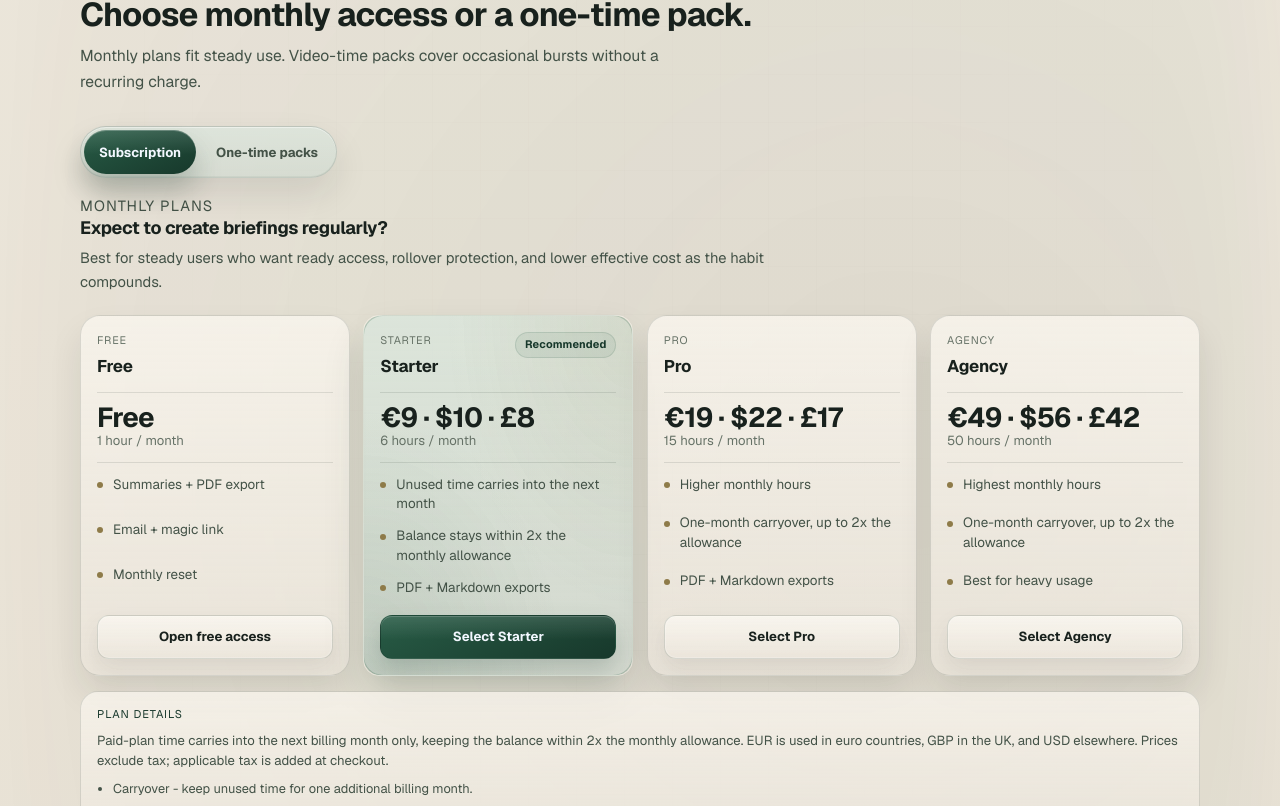
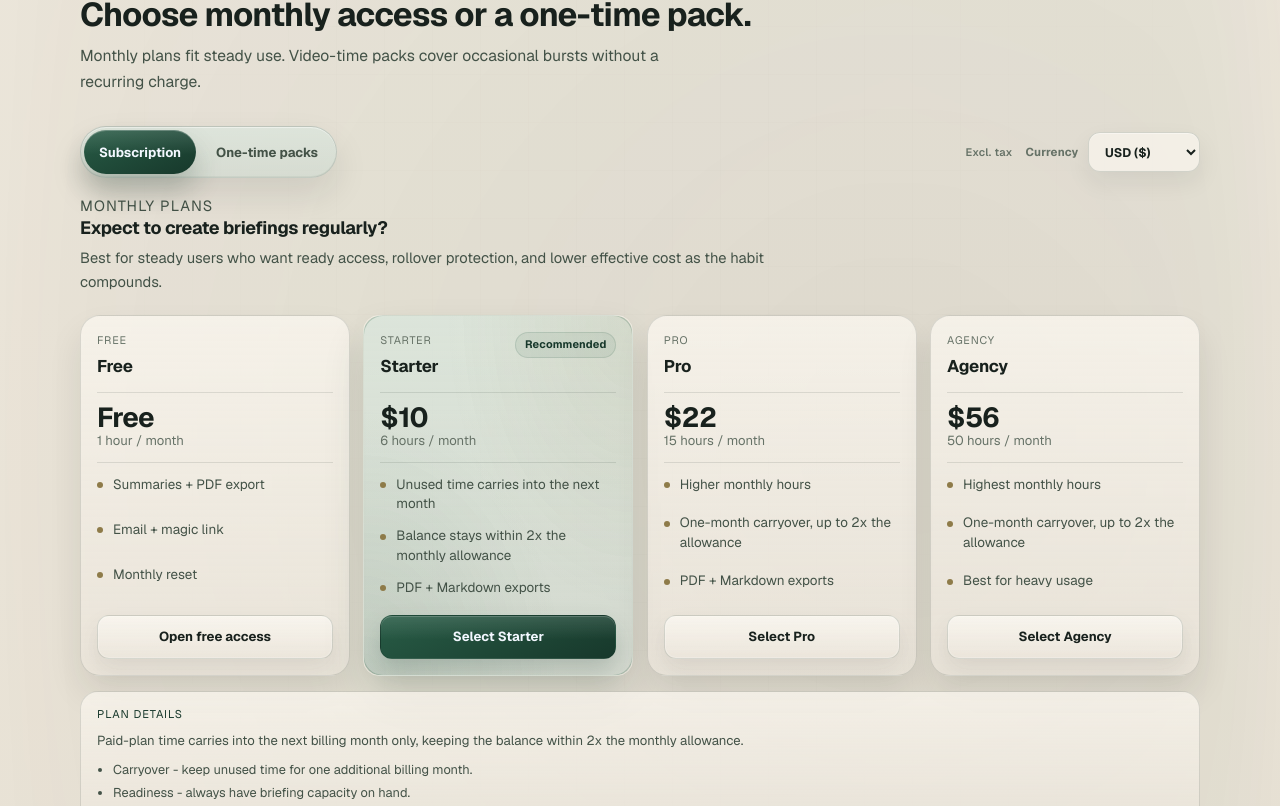
Before and after one commit to cpujades/fathom, a Next.js app in the folder apps/web/: page / in a window 1280 px wide. Shown: the part 3334-4140 px from the top of the page. Built offline with nearby package versions, Linux system fonts and the light colour scheme; no server answers.

Commit message:
feat(billing): add consistent currency previews

```diff
--- a/apps/web/app/app/billing/billing-page.module.css
+++ b/apps/web/app/app/billing/billing-page.module.css
@@ -124,6 +124,34 @@
 
 .offerSection {
   margin-top: 0.2rem;
+}
+
+.currencyControl {
+  display: inline-flex;
+  flex: 0 0 auto;
+  align-items: center;
+  gap: 0.55rem;
+  color: var(--app-text-soft);
+  font-size: 0.72rem;
+  font-weight: 700;
+}
+
+.currencyControl select {
+  min-height: 40px;
+  border: 1px solid var(--app-line-strong);
+  border-radius: 12px;
+  padding: 0.44rem 2rem 0.44rem 0.72rem;
+  color: var(--app-text);
+  background: rgba(250, 248, 242, 0.82);
+  box-shadow: inset 0 1px 0 rgba(255, 255, 255, 0.48);
+  font: inherit;
+  font-size: 0.78rem;
+  cursor: pointer;
+}
+
+.currencyControl select:focus-visible {
+  outline: 2px solid var(--app-brand);
+  outline-offset: 2px;
 }
 
 .offerSwitch {
--- a/apps/web/app/app/billing/page.tsx
+++ b/apps/web/app/app/billing/page.tsx
@@ -6,12 +6,16 @@ import * as Dialog from "@radix-ui/react-dialog";
 import type { BillingOrderHistoryEntry, PackBillingState } from "@fathom/api-client";
 
 import { AppShellHeader } from "../../components/AppShellHeader";
+import { PricingCurrencySelect } from "../../components/PricingCurrencySelect";
 import { useAppShell } from "../../components/AppShellProvider";
 import chrome from "../../components/app-chrome";
+import { resolvePricingPrices } from "../../content/pricing";
 import dialogStyles from "./billing-dialog.module.css";
 import pageStyles from "./billing-page.module.css";
 import { formatDate, formatDuration } from "../../lib/format";
 import { getAccountLabel } from "../../lib/accountLabel";
+import { formatPricingPlanPrice } from "../../lib/pricingCurrency";
+import { usePricingCurrency } from "../../lib/usePricingCurrency";
 import { BillingSyncNotice } from "./BillingSyncNotice";
 import { formatPrice, getPlanBadge, getStatusTone } from "./billingFormatters";
 import { useBillingController } from "./useBillingController";
@@ -19,6 +23,7 @@ import { useBillingController } from "./useBillingController";
 const styles = { ...pageStyles, ...dialogStyles };
 
 function BillingPageContent() {
+  const { currency, selectCurrency } = usePricingCurrency();
   const {
     accessNote, account, activePackCount, canManageBilling, checkoutLoading, closeRefundDialog, displayedPacks,
     error, handleCheckout, handleConfirmRefund, handlePortal, handleRefreshSyncStatus, loading, offerMode,
@@ -187,6 +192,11 @@ function BillingPageContent() {
                 Choose a monthly subscription or add a one-time video-time pack when you need it.
               </p>
             </div>
+            <PricingCurrencySelect
+              className={styles.currencyControl}
+              currency={currency}
+              onChange={selectCurrency}
+            />
           </div>
 
           <div className={styles.offerSwitch} role="group" aria-label="Billing offer type">
@@ -219,6 +229,7 @@ function BillingPageContent() {
                   account.subscription.plan_name === plan.name;
                 const planBadge = getPlanBadge(plan, visiblePlanGroup.key);
                 const isRequestedPlan = requestedPlan?.plan_id === plan.plan_id;
+                const previewPrices = resolvePricingPrices(plan.plan_code);
 
                 return (
                   <article
@@ -237,7 +248,11 @@ function BillingPageContent() {
                             <span className={styles.planBadge}>{planBadge}</span>
                           ) : null}
                         </div>
-                        <p className={styles.planPrice}>{formatPrice(plan.amount_cents, plan.currency, plan.billing_interval)}</p>
+                        <p className={styles.planPrice}>
+                          {previewPrices
+                            ? formatPricingPlanPrice(previewPrices, currency, plan.billing_interval)
+                            : formatPrice(plan.amount_cents, plan.currency, plan.billing_interval)}
+                        </p>
                       </div>
                       <div className={styles.planMeta}>
                         <p className={chrome.subtleText}>{formatDuration(plan.quota_seconds ?? 0)} included</p>
--- a/apps/web/app/auth/AuthPlanSummary.tsx
+++ b/apps/web/app/auth/AuthPlanSummary.tsx
@@ -1,4 +1,8 @@
+"use client";
+
 import { resolveAuthPlanSummary } from "../content/pricing";
+import { formatPricingPrice } from "../lib/pricingCurrency";
+import { usePricingCurrency } from "../lib/usePricingCurrency";
 import styles from "./auth.module.css";
 
 type AuthPlanSummaryProps = {
@@ -7,6 +11,7 @@ type AuthPlanSummaryProps = {
 };
 
 export function AuthPlanSummary({ intent, plan }: AuthPlanSummaryProps) {
+  const { currency } = usePricingCurrency();
   const selection = resolveAuthPlanSummary(intent, plan);
   if (!selection) {
     return null;
@@ -18,10 +23,7 @@ export function AuthPlanSummary({ intent, plan }: AuthPlanSummaryProps) {
         Continue with {selection.productName}
       </h3>
       <p className={styles.planSummaryDetails}>
-        {selection.price} {selection.paymentCadence} · {selection.includedTime}
-      </p>
-      <p className={styles.planSummaryNote}>
-        Payment has not started. You will review the details before checkout.
+        {formatPricingPrice(selection.prices, currency)} {selection.paymentCadence} · {selection.includedTime}
       </p>
     </section>
   );
--- /dev/null
+++ b/apps/web/app/components/PricingCurrencySelect.tsx
@@ -0,0 +1,28 @@
+import type { PricingCurrency } from "../content/pricing";
+
+type PricingCurrencySelectProps = {
+  className: string;
+  currency: PricingCurrency;
+  onChange: (currency: PricingCurrency) => void;
+};
+
+export function PricingCurrencySelect({
+  className,
+  currency,
+  onChange
+}: PricingCurrencySelectProps) {
+  return (
+    <label className={className}>
+      <span>Currency</span>
+      <select
+        aria-label="Currency"
+        value={currency}
+        onChange={(event) => onChange(event.target.value as PricingCurrency)}
+      >
+        <option value="eur">EUR (€)</option>
+        <option value="usd">USD ($)</option>
+        <option value="gbp">GBP (£)</option>
+      </select>
+    </label>
+  );
+}
--- a/apps/web/app/components/PricingToggleSection.tsx
+++ b/apps/web/app/components/PricingToggleSection.tsx
@@ -2,12 +2,14 @@
 
 import { AnimatePresence, motion, useReducedMotion } from "framer-motion";
 import Link from "next/link";
-import { useRouter } from "next/navigation";
-import { type KeyboardEvent, useEffect, useState, useTransition } from "react";
+import { type KeyboardEvent, useEffect, useState } from "react";
 
 import { packPlans, pricingCopy, subscriptionPlans } from "../content/pricing";
 import { trackMarketingEvent } from "../lib/marketingEvents";
+import { formatPricingPrice } from "../lib/pricingCurrency";
 import { buildPaidCheckoutHref } from "../lib/pricingIntent";
+import { usePricingCurrency } from "../lib/usePricingCurrency";
+import { PricingCurrencySelect } from "./PricingCurrencySelect";
 import styles from "./pricing-toggle-section.module.css";
 
 type BillingMode = "subscriptions" | "packs";
@@ -17,10 +19,9 @@ type PricingToggleSectionProps = {
 };
 
 export default function PricingToggleSection({ mode }: PricingToggleSectionProps) {
-  const router = useRouter();
   const shouldReduceMotion = useReducedMotion();
-  const [isPending, startTransition] = useTransition();
   const [activeMode, setActiveMode] = useState<BillingMode>(mode);
+  const { currency, selectCurrency } = usePricingCurrency();
 
   useEffect(() => {
     setActiveMode(mode);
@@ -32,10 +33,6 @@ export default function PricingToggleSection({ mode }: PricingToggleSectionProps
   const stageTransition = shouldReduceMotion
     ? { duration: 0 }
     : { duration: 0.22, ease: [0.22, 1, 0.36, 1] as const };
-  const cardTransition = shouldReduceMotion
-    ? { duration: 0 }
-    : { duration: 0.18, ease: [0.22, 1, 0.36, 1] as const };
-
   const trackPricingCtaClick = (ctaName: "card" | "secondary", planName?: string) => {
     trackMarketingEvent({
       event: "pricing_plan_cta_clicked",
@@ -47,7 +44,7 @@ export default function PricingToggleSection({ mode }: PricingToggleSectionProps
   };
 
   const handleModeChange = (nextMode: BillingMode) => {
-    if (nextMode === activeMode && nextMode === mode) {
+    if (nextMode === activeMode) {
       return;
     }
 
@@ -59,23 +56,14 @@ export default function PricingToggleSection({ mode }: PricingToggleSectionProps
       mode: nextMode
     });
 
-    const href = nextMode === "packs" ? "/?pricing=packs#pricing" : "/#pricing";
-    const navigate = () => {
-      startTransition(() => {
-        router.replace(href, { scroll: false });
-      });
-    };
-
-    const transitionDocument = document as Document & {
-      startViewTransition?: (update: () => void) => void;
-    };
-
-    if (transitionDocument.startViewTransition) {
-      transitionDocument.startViewTransition(navigate);
-      return;
+    const nextUrl = new URL(window.location.href);
+    if (nextMode === "packs") {
+      nextUrl.searchParams.set("pricing", "packs");
+    } else {
+      nextUrl.searchParams.delete("pricing");
     }
-
-    navigate();
+    nextUrl.hash = "pricing";
+    window.history.replaceState(window.history.state, "", nextUrl);
   };
 
   const handleTabKeyDown = (event: KeyboardEvent<HTMLButtonElement>, currentMode: BillingMode) => {
@@ -100,7 +88,8 @@ export default function PricingToggleSection({ mode }: PricingToggleSectionProps
   };
 
   return (
-    <div className={styles.wrap} data-pending={isPending ? "true" : "false"}>
+    <div className={styles.wrap}>
+      <div className={styles.pricingToolbar}>
         <div className={styles.toggle} role="tablist" aria-label="Billing mode">
           <button
             aria-controls="pricing-subscriptions-panel"
@@ -132,8 +121,20 @@ export default function PricingToggleSection({ mode }: PricingToggleSectionProps
           </button>
         </div>
 
-      <div className={styles.modeViewport}>
-        <AnimatePresence mode="wait" initial={false}>
+        <div className={styles.pricingMeta}>
+          <span className={styles.taxDisclosure} title="Prices exclude tax">
+            Excl. tax
+          </span>
+          <PricingCurrencySelect
+            className={styles.currencyControl}
+            currency={currency}
+            onChange={selectCurrency}
+          />
+        </div>
+      </div>
+
+      <motion.div className={styles.modeViewport} layout transition={stageTransition}>
+        <AnimatePresence mode="sync" initial={false}>
           <motion.div
             aria-labelledby={`pricing-${activeMode}-tab`}
             id={`pricing-${activeMode}-panel`}
@@ -141,24 +142,19 @@ export default function PricingToggleSection({ mode }: PricingToggleSectionProps
             className={styles.modeStage}
             data-mode={activeMode}
             role="tabpanel"
-            initial={shouldReduceMotion ? false : { opacity: 0, scale: 0.995 }}
-            animate={shouldReduceMotion ? { opacity: 1 } : { opacity: 1, scale: 1 }}
-            exit={shouldReduceMotion ? { opacity: 1 } : { opacity: 0, scale: 0.995 }}
+            initial={shouldReduceMotion ? false : { opacity: 0, y: 7 }}
+            animate={shouldReduceMotion ? { opacity: 1 } : { opacity: 1, y: 0 }}
+            exit={shouldReduceMotion ? { opacity: 0 } : { opacity: 0, y: -5 }}
             transition={stageTransition}
           >
-            <motion.div
-              className={styles.copyBlock}
-              initial={shouldReduceMotion ? false : { opacity: 0 }}
-              animate={shouldReduceMotion ? { opacity: 1 } : { opacity: 1 }}
-              transition={stageTransition}
-            >
+            <div className={styles.copyBlock}>
               <p className={styles.sectionLabel}>{copy.section_label}</p>
               <h3>{copy.headline}</h3>
               <p>{copy.subhead}</p>
-            </motion.div>
+            </div>
 
             <div className={styles.cardGrid} data-mode={activeMode}>
-              {plans.map((plan, index) => {
+              {plans.map((plan) => {
                 const isFeatured = Boolean(plan.highlight);
                 const cardHref =
                   activeMode === "subscriptions" && plan.name.toLowerCase() === "free"
@@ -170,15 +166,9 @@ export default function PricingToggleSection({ mode }: PricingToggleSectionProps
                     : `Select ${plan.name}`;
 
                 return (
-                  <motion.article
+                  <article
                     key={plan.planCode}
                     className={isFeatured ? styles.planCardFeatured : styles.planCard}
-                    initial={shouldReduceMotion ? false : { opacity: 0, scale: 0.988 }}
-                    animate={shouldReduceMotion ? { opacity: 1 } : { opacity: 1, scale: 1 }}
-                    transition={{
-                      ...cardTransition,
-                      delay: shouldReduceMotion ? 0 : index * 0.015
-                    }}
                   >
                     <header className={styles.planHeader}>
                       <div className={styles.planMeta}>
@@ -189,7 +179,7 @@ export default function PricingToggleSection({ mode }: PricingToggleSectionProps
                     </header>
 
                     <div className={styles.planLedger}>
-                      <p className={styles.planPrice}>{plan.price}</p>
+                      <p className={styles.planPrice}>{formatPricingPrice(plan.prices, currency)}</p>
                       <p className={styles.planHours}>{plan.hours}</p>
                     </div>
 
@@ -208,20 +198,12 @@ export default function PricingToggleSection({ mode }: PricingToggleSectionProps
                     >
                       {cardCtaLabel}
                     </Link>
-                  </motion.article>
+                  </article>
                 );
               })}
             </div>
 
-            <motion.div
-              className={styles.notesPanel}
-              initial={shouldReduceMotion ? false : { opacity: 0 }}
-              animate={shouldReduceMotion ? { opacity: 1 } : { opacity: 1 }}
-              transition={{
-                ...stageTransition,
-                delay: shouldReduceMotion ? 0 : 0.04
-              }}
-            >
+            <div className={styles.notesPanel}>
               <p className={styles.notesLabel}>{copy.notes_label}</p>
               <p className={styles.footnote}>{copy.footnote}</p>
               {copy.footnoteMuted ? <p className={styles.footnoteMuted}>{copy.footnoteMuted}</p> : null}
@@ -232,17 +214,9 @@ export default function PricingToggleSection({ mode }: PricingToggleSectionProps
                   ))}
                 </ul>
               ) : null}
-            </motion.div>
+            </div>
 
-            <motion.div
-              className={styles.secondaryActions}
-              initial={shouldReduceMotion ? false : { opacity: 0 }}
-              animate={shouldReduceMotion ? { opacity: 1 } : { opacity: 1 }}
-              transition={{
-                ...stageTransition,
-                delay: shouldReduceMotion ? 0 : 0.06
-              }}
-            >
+            <div className={styles.secondaryActions}>
               <Link
                 href={activeMode === "subscriptions" ? buildPaidCheckoutHref(highlightedPlan.planCode) : "/signup"}
                 className={styles.secondaryLink}
@@ -252,10 +226,10 @@ export default function PricingToggleSection({ mode }: PricingToggleSectionProps
               >
                 {copy.secondary_cta}
               </Link>
-            </motion.div>
+            </div>
           </motion.div>
         </AnimatePresence>
-      </div>
+      </motion.div>
     </div>
   );
 }
--- a/apps/web/app/components/pricing-toggle-section.module.css
+++ b/apps/web/app/components/pricing-toggle-section.module.css
@@ -2,8 +2,24 @@
   margin-top: 1.9rem;
   width: 100%;
 }
-.wrap[data-pending="true"] .modeStage {
-  opacity: 0.78;
+.pricingToolbar {
+  display: flex;
+  align-items: center;
+  justify-content: space-between;
+  gap: 1rem;
+}
+.pricingMeta {
+  display: inline-flex;
+  align-items: center;
+  justify-content: flex-end;
+  gap: 0.8rem;
+}
+.taxDisclosure {
+  color: var(--landing-text-soft);
+  font-size: 0.68rem;
+  font-weight: 600;
+  letter-spacing: 0.025em;
+  white-space: nowrap;
 }
 .toggle {
   display: inline-flex;
@@ -76,6 +92,43 @@
   box-shadow:
     inset 0 1px 0 rgba(255, 255, 255, 0.24),
     0 16px 28px rgba(23, 56, 43, 0.24);
+}
+.currencyControl {
+  display: inline-flex;
+  align-items: center;
+  gap: 0.62rem;
+  color: var(--landing-text-soft);
+  font-size: 0.72rem;
+  font-weight: 650;
+  letter-spacing: 0.02em;
+}
+.currencyControl select {
+  min-height: 40px;
+  border: 1px solid rgba(35, 55, 45, 0.16);
+  border-radius: 12px;
+  padding: 0.44rem 2rem 0.44rem 0.72rem;
+  color: var(--landing-text);
+  background: rgba(248, 244, 236, 0.78);
+  box-shadow:
+    inset 0 1px 0 rgba(255, 255, 255, 0.36),
+    0 10px 24px rgba(21, 31, 26, 0.07);
+  font: inherit;
+  font-size: 0.78rem;
+  font-weight: 700;
+  cursor: pointer;
+  transition:
+    border-color 180ms ease,
+    background-color 180ms ease,
+    box-shadow 180ms ease;
+}
+.currencyControl select:hover {
+  border-color: rgba(35, 55, 45, 0.28);
+  background: rgba(252, 249, 243, 0.9);
+  box-shadow: 0 14px 28px rgba(21, 31, 26, 0.1);
+}
+.currencyControl select:focus-visible {
+  outline: 2px solid var(--landing-brand);
+  outline-offset: 2px;
 }
 .modeStage {
   grid-area: 1 / 1;
@@ -431,7 +484,19 @@
   }
 }
 @media (max-width: 640px) {
+  .pricingToolbar {
+    align-items: stretch;
+    flex-direction: column;
+    gap: 0.72rem;
+  }
   .toggle {
+    width: 100%;
+  }
+  .currencyControl {
+    justify-content: space-between;
+  }
+  .pricingMeta {
+    justify-content: space-between;
     width: 100%;
   }
   .toggleButton,
@@ -457,7 +522,6 @@
   }
 }
 @media (prefers-reduced-motion: reduce) {
-  .wrap[data-pending="true"] .modeStage,
   .toggleButton,
   .toggleActive,
   .planCard,
--- a/apps/web/app/content/pricing.ts
+++ b/apps/web/app/content/pricing.ts
@@ -2,11 +2,15 @@ type Plan = {
   tag: string;
   name: string;
   planCode: string;
-  price: string;
+  prices: PricingPrices;
   hours: string;
   features: string[];
   highlight?: boolean;
 };
+
+type PricingCurrency = "eur" | "usd" | "gbp";
+
+type PricingPrices = Record<PricingCurrency, number>;
 
 type PricingCopy = {
   section_label: string;
@@ -23,7 +27,7 @@ type AuthPlanSummary = {
   includedTime: string;
   paymentCadence: "monthly" | "one-time";
   planCode: string;
-  price: string;
+  prices: PricingPrices;
   productName: string;
 };
 
@@ -32,7 +36,7 @@ const packPlans: Plan[] = [
     tag: "Trial pack",
     name: "Trial",
     planCode: "trial_pack",
-    price: "€6 · $7 · £5.50",
+    prices: { eur: 600, usd: 700, gbp: 550 },
     hours: "3 hours",
     features: [
       "One-time credits, no commitment",
@@ -44,7 +48,7 @@ const packPlans: Plan[] = [
     tag: "Creator pack",
     name: "Creator",
     planCode: "creator_pack",
-    price: "€18 · $21 · £16",
+    prices: { eur: 1800, usd: 2100, gbp: 1600 },
     hours: "10 hours",
     features: [
       "Best starter value",
@@ -57,7 +61,7 @@ const packPlans: Plan[] = [
     tag: "Studio pack",
     name: "Studio",
     planCode: "studio_pack",
-    price: "€60 · $69 · £52",
+    prices: { eur: 6000, usd: 6900, gbp: 5200 },
     hours: "40 hours",
     features: [
       "Largest pack for heavy users",
@@ -72,7 +76,7 @@ const subscriptionPlans: Plan[] = [
     tag: "Free",
     name: "Free",
     planCode: "free",
-    price: "Free",
+    prices: { eur: 0, usd: 0, gbp: 0 },
     hours: "1 hour / month",
     features: ["Summaries + PDF export", "Email + magic link", "Monthly reset"]
   },
@@ -80,7 +84,7 @@ const subscriptionPlans: Plan[] = [
     tag: "Starter",
     name: "Starter",
     planCode: "starter",
-    price: "€9 · $10 · £8",
+    prices: { eur: 900, usd: 1000, gbp: 800 },
     hours: "6 hours / month",
     features: [
       "Unused time carries into the next month",
@@ -93,7 +97,7 @@ const subscriptionPlans: Plan[] = [
     tag: "Pro",
     name: "Pro",
     planCode: "pro",
-    price: "€19 · $22 · £17",
+    prices: { eur: 1900, usd: 2200, gbp: 1700 },
     hours: "15 hours / month",
     features: [
       "Higher monthly hours",
@@ -105,7 +109,7 @@ const subscriptionPlans: Plan[] = [
     tag: "Agency",
     name: "Agency",
     planCode: "agency",
-    price: "€49 · $56 · £42",
+    prices: { eur: 4900, usd: 5600, gbp: 4200 },
     hours: "50 hours / month",
     features: [
       "Highest monthly hours",
@@ -114,6 +118,13 @@ const subscriptionPlans: Plan[] = [
     ]
   }
 ];
+
+const resolvePricingPrices = (planCode: string): PricingPrices | null => {
+  const plan =
+    subscriptionPlans.find((candidate) => candidate.planCode === planCode) ??
+    packPlans.find((candidate) => candidate.planCode === planCode);
+  return plan?.prices ?? null;
+};
 
 const resolveAuthPlanSummary = (intent?: string | null, planCode?: string | null): AuthPlanSummary | null => {
   if (intent !== "paid" || !planCode) {
@@ -129,7 +140,7 @@ const resolveAuthPlanSummary = (intent?: string | null, planCode?: string | null
       includedTime: subscription.hours,
       paymentCadence: "monthly",
       planCode: subscription.planCode,
-      price: subscription.price,
+      prices: subscription.prices,
       productName: subscription.name
     };
   }
@@ -143,7 +154,7 @@ const resolveAuthPlanSummary = (intent?: string | null, planCode?: string | null
     includedTime: pack.hours,
     paymentCadence: "one-time",
     planCode: pack.planCode,
-    price: pack.price,
+    prices: pack.prices,
     productName: `${pack.name} Pack`
   };
 };
@@ -156,8 +167,7 @@ const pricingCopy: Record<"packs" | "subscriptions", PricingCopy> = {
       "Use packs when briefing needs come in bursts. Every purchase has its own balance and remains available for 90 days.",
     secondary_cta: "Start with a free briefing",
     notes_label: "Pack details",
-    footnote:
-      "Each pack expires independently 90 days after purchase. EUR is used in euro countries, GBP in the UK, and USD elsewhere. Prices exclude tax; applicable tax is added at checkout."
+    footnote: "Each pack expires independently 90 days after purchase."
   },
   subscriptions: {
     section_label: "Monthly plans",
@@ -172,9 +182,9 @@ const pricingCopy: Record<"packs" | "subscriptions", PricingCopy> = {
       "Lower cost - better economics than packs at recurring usage."
     ],
     footnote:
-      "Paid-plan time carries into the next billing month only, keeping the balance within 2x the monthly allowance. EUR is used in euro countries, GBP in the UK, and USD elsewhere. Prices exclude tax; applicable tax is added at checkout."
+      "Paid-plan time carries into the next billing month only, keeping the balance within 2x the monthly allowance."
   }
 };
 
-export type { AuthPlanSummary, Plan, PricingCopy };
-export { packPlans, pricingCopy, resolveAuthPlanSummary, subscriptionPlans };
+export type { AuthPlanSummary, Plan, PricingCopy, PricingCurrency, PricingPrices };
+export { packPlans, pricingCopy, resolveAuthPlanSummary, resolvePricingPrices, subscriptionPlans };
--- /dev/null
+++ b/apps/web/app/lib/pricingCurrency.ts
@@ -0,0 +1,105 @@
+import type { PricingCurrency, PricingPrices } from "../content/pricing";
+
+const DEFAULT_PRICING_CURRENCY: PricingCurrency = "usd";
+const PRICING_CURRENCY_STORAGE_KEY = "talven-pricing-currency";
+const EUR_REGIONS = new Set([
+  "AD",
+  "AT",
+  "AX",
+  "BE",
+  "BG",
+  "BL",
+  "CY",
+  "DE",
+  "EE",
+  "ES",
+  "FI",
+  "FR",
+  "GF",
+  "GP",
+  "GR",
+  "HR",
+  "IE",
+  "IT",
+  "LT",
+  "LU",
+  "LV",
+  "MC",
+  "ME",
+  "MF",
+  "MQ",
+  "MT",
+  "NL",
+  "PM",
+  "PT",
+  "RE",
+  "SI",
+  "SK",
+  "SM",
+  "TF",
+  "VA",
+  "XK",
+  "YT"
+]);
+const GBP_REGIONS = new Set(["GB", "GG", "IM", "JE"]);
+
+const isPricingCurrency = (value: unknown): value is PricingCurrency =>
+  value === "eur" || value === "usd" || value === "gbp";
+
+const resolveLocalePricingCurrency = (locale: string): PricingCurrency => {
+  try {
+    const region = new Intl.Locale(locale).maximize().region;
+    if (!region) {
+      return DEFAULT_PRICING_CURRENCY;
+    }
+
+    if (EUR_REGIONS.has(region)) {
+      return "eur";
+    }
+    if (GBP_REGIONS.has(region)) {
+      return "gbp";
+    }
+    return DEFAULT_PRICING_CURRENCY;
+  } catch {
+    return DEFAULT_PRICING_CURRENCY;
+  }
+};
+
+const formatPricingAmount = (amountCents: number, currency: PricingCurrency): string => {
+  if (amountCents === 0) {
+    return "Free";
+  }
+
+  const hasFraction = amountCents % 100 !== 0;
+  return new Intl.NumberFormat("en", {
+    style: "currency",
+    currency: currency.toUpperCase(),
+    minimumFractionDigits: hasFraction ? 2 : 0,
+    maximumFractionDigits: hasFraction ? 2 : 0
+  }).format(amountCents / 100);
+};
+
+const formatPricingPrice = (prices: PricingPrices, currency: PricingCurrency): string =>
+  formatPricingAmount(prices[currency], currency);
+
+const formatPricingPlanPrice = (
+  prices: PricingPrices,
+  currency: PricingCurrency,
+  billingInterval: string | null
+): string => {
+  if (prices[currency] <= 0) {
+    return "Free";
+  }
+
+  const price = formatPricingPrice(prices, currency);
+  return billingInterval ? `${price}/${billingInterval}` : price;
+};
+
+export {
+  DEFAULT_PRICING_CURRENCY,
+  PRICING_CURRENCY_STORAGE_KEY,
+  formatPricingPlanPrice,
+  formatPricingPrice,
+  isPricingCurrency,
+  resolveLocalePricingCurrency
+};
--- /dev/null
+++ b/apps/web/app/lib/usePricingCurrency.ts
@@ -0,0 +1,44 @@
+"use client";
+
+import { useCallback, useEffect, useState } from "react";
+
+import type { PricingCurrency } from "../content/pricing";
+import {
+  DEFAULT_PRICING_CURRENCY,
+  PRICING_CURRENCY_STORAGE_KEY,
+  isPricingCurrency,
+  resolveLocalePricingCurrency
+} from "./pricingCurrency";
+
+const usePricingCurrency = () => {
+  const [currency, setCurrency] = useState<PricingCurrency>(DEFAULT_PRICING_CURRENCY);
+
+  useEffect(() => {
+    let storedCurrency: string | null = null;
+    try {
+      storedCurrency = window.localStorage.getItem(PRICING_CURRENCY_STORAGE_KEY);
+    } catch {
+      // Storage can be unavailable in privacy-restricted browsers.
+    }
+
+    if (isPricingCurrency(storedCurrency)) {
+      setCurrency(storedCurrency);
+      return;
+    }
+
+    setCurrency(resolveLocalePricingCurrency(navigator.language));
+  }, []);
+
+  const selectCurrency = useCallback((nextCurrency: PricingCurrency) => {
+    setCurrency(nextCurrency);
+    try {
+      window.localStorage.setItem(PRICING_CURRENCY_STORAGE_KEY, nextCurrency);
+    } catch {
+      // The display preference is optional; pricing remains usable without storage.
+    }
+  }, []);
+
+  return { currency, selectCurrency };
+};
+
+export { usePricingCurrency };
```
Also changed, not shown: apps/web/app/auth/auth.module.css (+1 -8 lines), 2 other files (tests, documents, lock files or other folders). Lines whose indentation alone changed are shown as unchanged.
